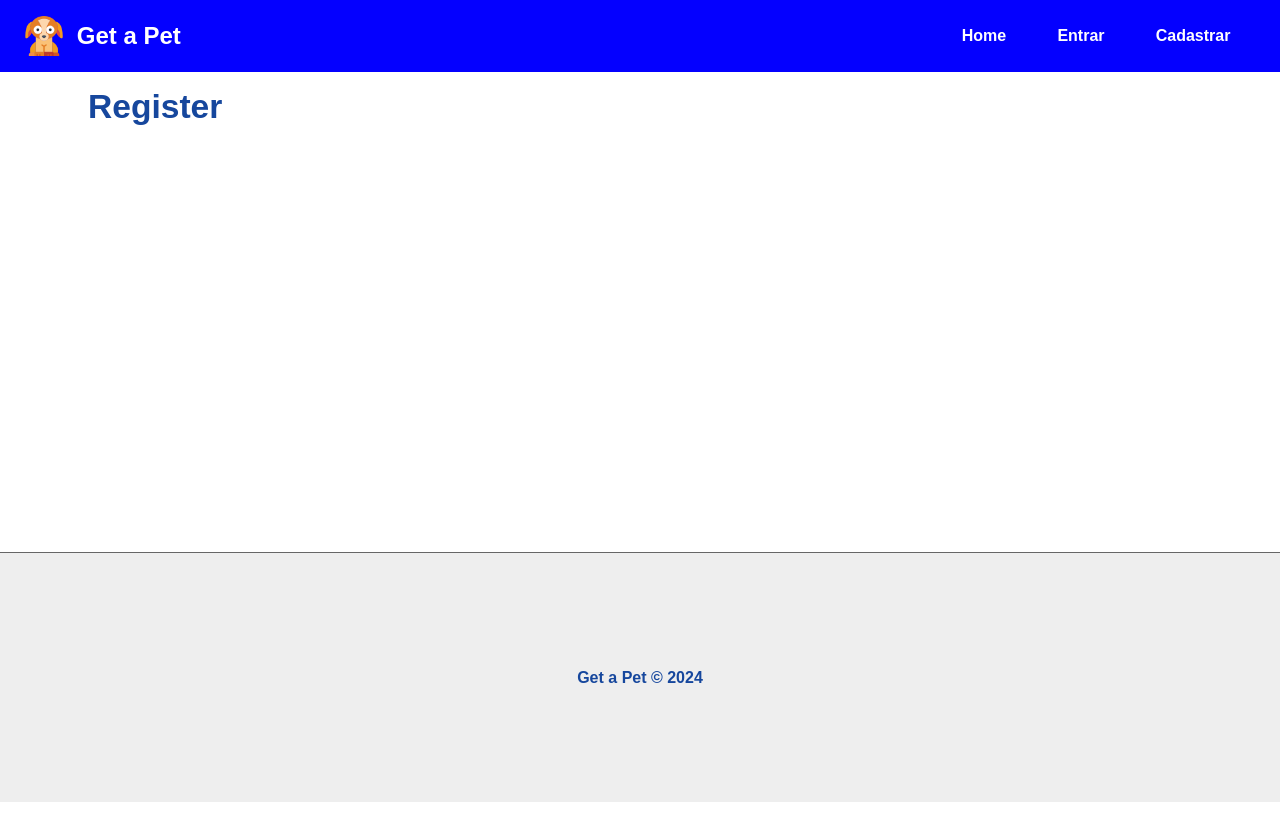
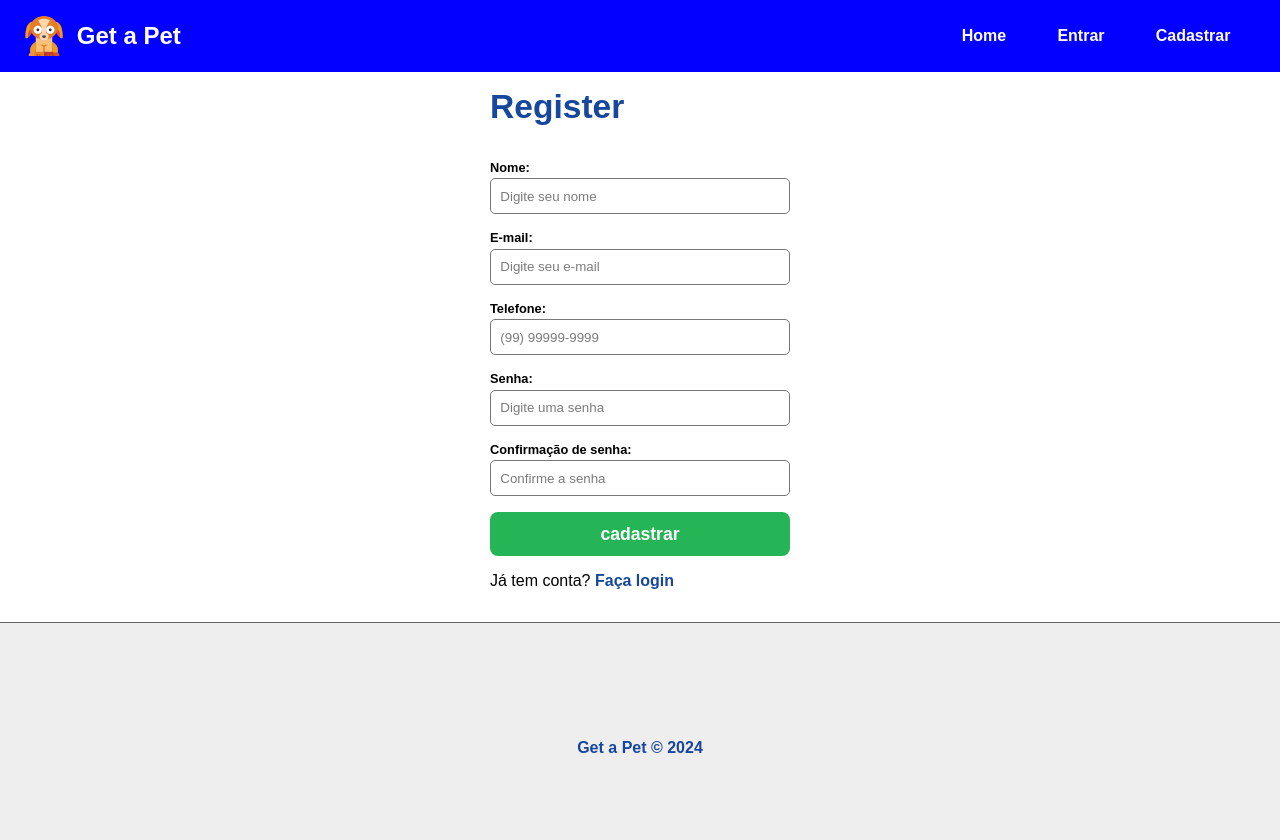
Before and after one commit to adaoma11/react-restful-get-a-pet-frontend, a React (Create React App) app: page /register in a window 1280 px wide. Shown: the top 840 px of the page. Before the commit the page ends 802 px from the top, so only its background shows below. Built offline with nearby package versions, Linux system fonts and the light colour scheme.

Commit message:
feat: add user registration feature

```diff
--- a/src/App.js
+++ b/src/App.js
@@ -10,9 +10,13 @@
 import Login from "./components/pages/Auth/Login";
 import Register from "./components/pages/Auth/Register";
 
+// contexts
+import { UserProvider } from "./context/UserContext";
+
 function App() {
     return (
         <Router>
+            <UserProvider>
                 <Navbar />
                 <Container>
                     <Routes>
@@ -22,6 +26,7 @@
                     </Routes>
                 </Container>
                 <Footer />
+            </UserProvider>
         </Router>
     );
 }
--- /dev/null
+++ b/src/components/form/Form.module.css
@@ -0,0 +1,33 @@
+.form_container {
+    max-width: 300px;
+    margin: 0 auto;
+    background-color: #fff;
+    border-radius: 15px;
+}
+
+.form_container input[type='submit'] {
+    border-radius: 8px;
+    background-color: #25b456;
+    color: #fff;
+    border: none;
+    min-width: 100px;
+    min-height: 2.5em;
+    width: 100%;
+    cursor: pointer;
+    font-size: 1.1em;
+    font-weight: bold;
+}
+
+.form_container input[type='submit']:hover {
+    background-color: #1c8a42;
+}
+
+.form_container p {
+    margin-top: 1em;
+}
+
+.form_container a {
+    color: #16479d;
+    font-weight: bold;
+    text-decoration: none;
+}
--- /dev/null
+++ b/src/components/form/Input.js
@@ -0,0 +1,28 @@
+import styles from "./Input.module.css";
+
+function Input({
+    type,
+    text,
+    name,
+    placeholder,
+    handleOnChange,
+    value,
+    multiple,
+}) {
+    return (
+        <div className={styles.form_control}>
+            <label htmlFor={name}>{text}:</label>
+            <input
+                type={type}
+                name={name}
+                id={name}
+                placeholder={placeholder}
+                onChange={handleOnChange}
+                value={value}
+                {...(multiple ? { multiple } : "")}
+            />
+        </div>
+    );
+}
+
+export default Input;
--- /dev/null
+++ b/src/components/form/Input.module.css
@@ -0,0 +1,21 @@
+.form_control {
+    display: flex;
+    flex-direction: column;
+    margin-bottom: 1em;
+}
+
+.form_control label {
+    margin-bottom: .3em;
+    font-weight: bold;
+    font-size: .8em;
+}
+
+.form_control input {
+    padding: .7em;
+    border: 1px solid #777;
+    border-radius: 5px;
+}
+
+.form_control input::placeholder {
+    color: #7b7b7b;
+}
--- a/src/components/pages/Auth/Register.js
+++ b/src/components/pages/Auth/Register.js
@@ -1,7 +1,69 @@
+import { useContext, useState } from "react";
+import { Link } from "react-router-dom";
+import Input from "../../form/Input";
+import styles from "../../form/Form.module.css";
+
+// contexts
+import { Context } from "../../../context/UserContext";
+
 function Register() {
+    const [user, setUser] = useState({});
+    const { register } = useContext(Context);
+
+    function changeHandler(e) {
+        setUser({ ...user, [e.target.name]: e.target.value });
+    }
+
+    function submitHandler(e) {
+        e.preventDefault();
+        // send user to database
+        register(user);
+    }
+
     return (
-        <section>
+        <section className={styles.form_container}>
             <h1>Register</h1>
+            <form onSubmit={submitHandler}>
+                <Input
+                    text="Nome"
+                    type="text"
+                    name="name"
+                    placeholder="Digite seu nome"
+                    handleOnChange={changeHandler}
+                />
+                <Input
+                    text="E-mail"
+                    type="email"
+                    name="email"
+                    placeholder="Digite seu e-mail"
+                    handleOnChange={changeHandler}
+                />
+                <Input
+                    text="Telefone"
+                    type="phone"
+                    name="phone"
+                    placeholder="(99) 99999-9999"
+                    handleOnChange={changeHandler}
+                />
+                <Input
+                    text="Senha"
+                    type="password"
+                    name="password"
+                    placeholder="Digite uma senha"
+                    handleOnChange={changeHandler}
+                />
+                <Input
+                    text="Confirmação de senha"
+                    type="password"
+                    name="confirmpassword"
+                    placeholder="Confirme a senha"
+                    handleOnChange={changeHandler}
+                />
+                <input type="submit" value="cadastrar" />
+            </form>
+            <p>
+                Já tem conta? <Link to="/login">Faça login</Link>
+            </p>
         </section>
     );
 }
--- /dev/null
+++ b/src/context/UserContext.js
@@ -0,0 +1,12 @@
+import { createContext } from "react";
+import useAuth from "../hooks/useAuth";
+
+const Context = createContext();
+
+function UserProvider({ children }) {
+    const { register } = useAuth();
+
+    return <Context.Provider value={{ register }}>{children}</Context.Provider>;
+}
+
+export { Context, UserProvider };
--- /dev/null
+++ b/src/hooks/useAuth.js
@@ -0,0 +1,19 @@
+import api from "../utils/api";
+import { useState, useEffect } from "react";
+import { useNavigate } from "react-router-dom";
+
+export default function useAuth() {
+    async function register(user) {
+        try {
+            const data = await api
+                .post("/users/register", user)
+                .then((response) => response.data);
+
+            console.log(data);
+        } catch (err) {
+            console.error(err);
+        }
+    }
+
+    return { register };
+}
```
Lines whose indentation alone changed are shown as unchanged.
